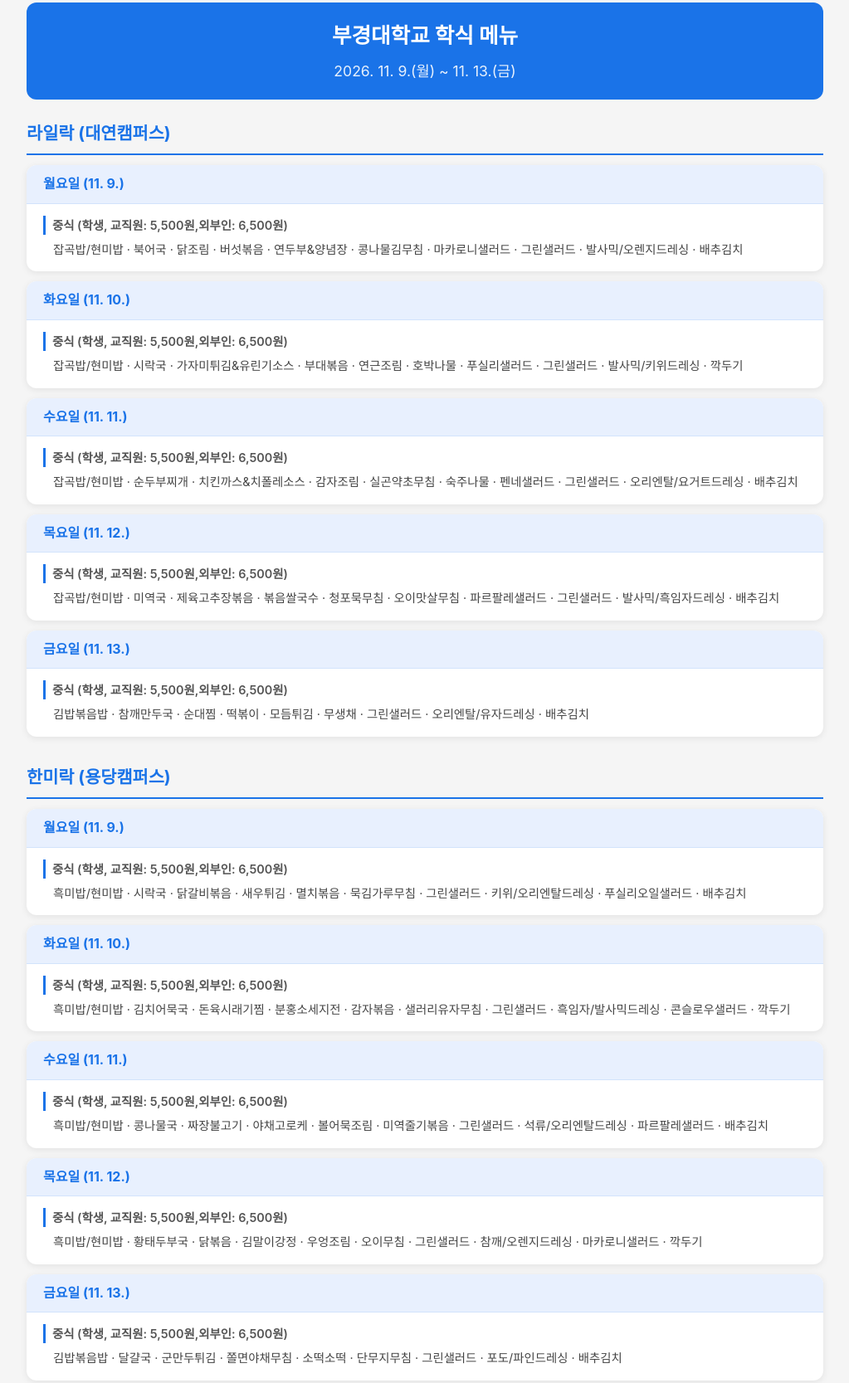
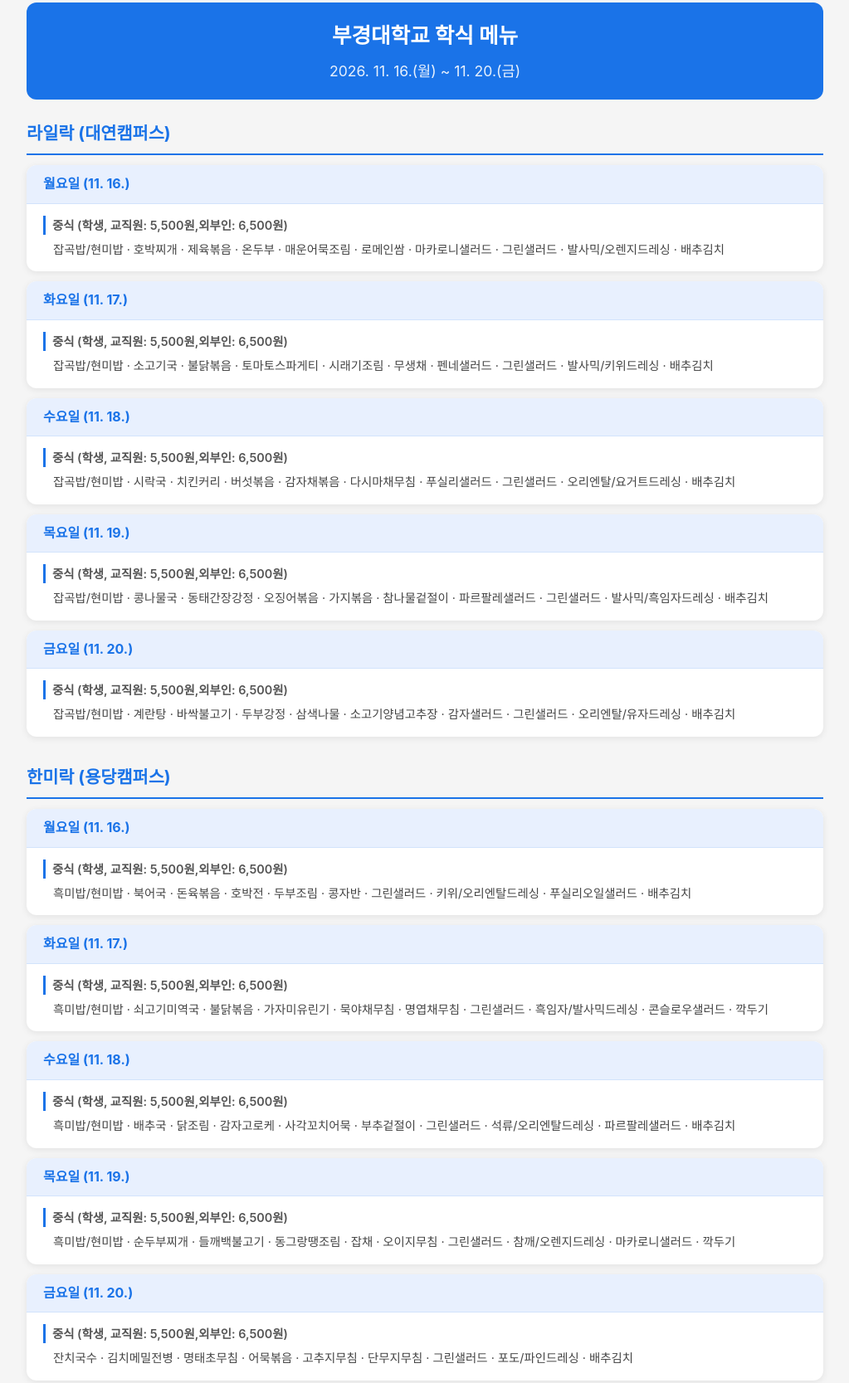
Before and after one commit to 0tae-87/pknu_lunch, a plain HTML site: page docs/index.html in a window 1280 px wide. Shown: the part 29-1696 px from the top of the page at 83% size, without its empty margins (128-1151 px from the left). Drawn offline with Linux system fonts and the light colour scheme.

Commit message:
Update meal menu

```diff
--- a/docs/index.html
+++ b/docs/index.html
@@ -3,7 +3,7 @@
 <head>
     <meta charset="UTF-8">
     <meta name="viewport" content="width=device-width, initial-scale=1.0">
-    <title>부경대 학식 메뉴 - 2026. 11. 9.(월) ~ 11. 13.(금)</title>
+    <title>부경대 학식 메뉴 - 2026. 11. 16.(월) ~ 11. 20.(금)</title>
     <style>
         * { margin: 0; padding: 0; box-sizing: border-box; }
         body {
@@ -87,52 +87,52 @@
     <div class="container">
         <header>
             <h1>부경대학교 학식 메뉴</h1>
-            <div class="date-range">2026. 11. 9.(월) ~ 11. 13.(금)</div>
+            <div class="date-range">2026. 11. 16.(월) ~ 11. 20.(금)</div>
         </header>
     <div class="restaurant-section">
         <h2 class="restaurant-title">라일락 (대연캠퍼스)</h2>
     <section class="day-section">
-        <div class="day-header">월요일 (11. 9.)</div>
+        <div class="day-header">월요일 (11. 16.)</div>
         <div class="day-content">
         <div class="meal-category">
             <div class="category-name">중식 (학생, 교직원: 5,500원,외부인: 6,500원)</div>
-            <div class="menu-text">잡곡밥/현미밥 · 북어국 · 닭조림 · 버섯볶음 · 연두부&양념장 · 콩나물김무침 · 마카로니샐러드 · 그린샐러드 · 발사믹/오렌지드레싱 · 배추김치</div>
+            <div class="menu-text">잡곡밥/현미밥 · 호박찌개 · 제육볶음 · 온두부 · 매운어묵조림 · 로메인쌈 · 마카로니샐러드 · 그린샐러드 · 발사믹/오렌지드레싱 · 배추김치</div>
         </div>
         </div>
     </section>
     <section class="day-section">
-        <div class="day-header">화요일 (11. 10.)</div>
+        <div class="day-header">화요일 (11. 17.)</div>
         <div class="day-content">
         <div class="meal-category">
             <div class="category-name">중식 (학생, 교직원: 5,500원,외부인: 6,500원)</div>
-            <div class="menu-text">잡곡밥/현미밥 · 시락국 · 가자미튀김&유린기소스 · 부대볶음 · 연근조림 · 호박나물 · 푸실리샐러드 · 그린샐러드 · 발사믹/키위드레싱 · 깍두기</div>
+            <div class="menu-text">잡곡밥/현미밥 · 소고기국 · 불닭볶음 · 토마토스파게티 · 시래기조림 · 무생채 · 펜네샐러드 · 그린샐러드 · 발사믹/키위드레싱 · 배추김치</div>
         </div>
         </div>
     </section>
     <section class="day-section">
-        <div class="day-header">수요일 (11. 11.)</div>
+        <div class="day-header">수요일 (11. 18.)</div>
         <div class="day-content">
         <div class="meal-category">
             <div class="category-name">중식 (학생, 교직원: 5,500원,외부인: 6,500원)</div>
-            <div class="menu-text">잡곡밥/현미밥 · 순두부찌개 · 치킨까스&치폴레소스 · 감자조림 · 실곤약초무침 · 숙주나물 · 펜네샐러드 · 그린샐러드 · 오리엔탈/요거트드레싱 · 배추김치</div>
+            <div class="menu-text">잡곡밥/현미밥 · 시락국 · 치킨커리 · 버섯볶음 · 감자채볶음 · 다시마채무침 · 푸실리샐러드 · 그린샐러드 · 오리엔탈/요거트드레싱 · 배추김치</div>
         </div>
         </div>
     </section>
     <section class="day-section">
-        <div class="day-header">목요일 (11. 12.)</div>
+        <div class="day-header">목요일 (11. 19.)</div>
         <div class="day-content">
         <div class="meal-category">
             <div class="category-name">중식 (학생, 교직원: 5,500원,외부인: 6,500원)</div>
-            <div class="menu-text">잡곡밥/현미밥 · 미역국 · 제육고추장볶음 · 볶음쌀국수 · 청포묵무침 · 오이맛살무침 · 파르팔레샐러드 · 그린샐러드 · 발사믹/흑임자드레싱 · 배추김치</div>
+            <div class="menu-text">잡곡밥/현미밥 · 콩나물국 · 동태간장강정 · 오징어볶음 · 가지볶음 · 참나물겉절이 · 파르팔레샐러드 · 그린샐러드 · 발사믹/흑임자드레싱 · 배추김치</div>
         </div>
         </div>
     </section>
     <section class="day-section">
-        <div class="day-header">금요일 (11. 13.)</div>
+        <div class="day-header">금요일 (11. 20.)</div>
         <div class="day-content">
         <div class="meal-category">
             <div class="category-name">중식 (학생, 교직원: 5,500원,외부인: 6,500원)</div>
-            <div class="menu-text">김밥볶음밥 · 참깨만두국 · 순대찜 · 떡볶이 · 모듬튀김 · 무생채 · 그린샐러드 · 오리엔탈/유자드레싱 · 배추김치</div>
+            <div class="menu-text">잡곡밥/현미밥 · 계란탕 · 바싹불고기 · 두부강정 · 삼색나물 · 소고기양념고추장 · 감자샐러드 · 그린샐러드 · 오리엔탈/유자드레싱 · 배추김치</div>
         </div>
         </div>
     </section>
@@ -140,47 +140,47 @@
     <div class="restaurant-section">
         <h2 class="restaurant-title">한미락 (용당캠퍼스)</h2>
     <section class="day-section">
-        <div class="day-header">월요일 (11. 9.)</div>
+        <div class="day-header">월요일 (11. 16.)</div>
         <div class="day-content">
         <div class="meal-category">
             <div class="category-name">중식 (학생, 교직원: 5,500원,외부인: 6,500원)</div>
-            <div class="menu-text">흑미밥/현미밥 · 시락국 · 닭갈비볶음 · 새우튀김 · 멸치볶음 · 묵김가루무침 · 그린샐러드 · 키위/오리엔탈드레싱 · 푸실리오일샐러드 · 배추김치</div>
+            <div class="menu-text">흑미밥/현미밥 · 북어국 · 돈육볶음 · 호박전 · 두부조림 · 콩자반 · 그린샐러드 · 키위/오리엔탈드레싱 · 푸실리오일샐러드 · 배추김치</div>
         </div>
         </div>
     </section>
     <section class="day-section">
-        <div class="day-header">화요일 (11. 10.)</div>
+        <div class="day-header">화요일 (11. 17.)</div>
         <div class="day-content">
         <div class="meal-category">
             <div class="category-name">중식 (학생, 교직원: 5,500원,외부인: 6,500원)</div>
-            <div class="menu-text">흑미밥/현미밥 · 김치어묵국 · 돈육시래기찜 · 분홍소세지전 · 감자볶음 · 샐러리유자무침 · 그린샐러드 · 흑임자/발사믹드레싱 · 콘슬로우샐러드 · 깍두기</div>
+            <div class="menu-text">흑미밥/현미밥 · 쇠고기미역국 · 불닭볶음 · 가자미유린기 · 묵야채무침 · 명엽채무침 · 그린샐러드 · 흑임자/발사믹드레싱 · 콘슬로우샐러드 · 깍두기</div>
         </div>
         </div>
     </section>
     <section class="day-section">
-        <div class="day-header">수요일 (11. 11.)</div>
+        <div class="day-header">수요일 (11. 18.)</div>
         <div class="day-content">
         <div class="meal-category">
             <div class="category-name">중식 (학생, 교직원: 5,500원,외부인: 6,500원)</div>
-            <div class="menu-text">흑미밥/현미밥 · 콩나물국 · 짜장불고기 · 야채고로케 · 볼어묵조림 · 미역줄기볶음 · 그린샐러드 · 석류/오리엔탈드레싱 · 파르팔레샐러드 · 배추김치</div>
+            <div class="menu-text">흑미밥/현미밥 · 배추국 · 닭조림 · 감자고로케 · 사각꼬치어묵 · 부추겉절이 · 그린샐러드 · 석류/오리엔탈드레싱 · 파르팔레샐러드 · 배추김치</div>
         </div>
         </div>
     </section>
     <section class="day-section">
-        <div class="day-header">목요일 (11. 12.)</div>
+        <div class="day-header">목요일 (11. 19.)</div>
         <div class="day-content">
         <div class="meal-category">
             <div class="category-name">중식 (학생, 교직원: 5,500원,외부인: 6,500원)</div>
-            <div class="menu-text">흑미밥/현미밥 · 황태두부국 · 닭볶음 · 김말이강정 · 우엉조림 · 오이무침 · 그린샐러드 · 참깨/오렌지드레싱 · 마카로니샐러드 · 깍두기</div>
+            <div class="menu-text">흑미밥/현미밥 · 순두부찌개 · 들깨백불고기 · 동그랑땡조림 · 잡채 · 오이지무침 · 그린샐러드 · 참깨/오렌지드레싱 · 마카로니샐러드 · 깍두기</div>
         </div>
         </div>
     </section>
     <section class="day-section">
-        <div class="day-header">금요일 (11. 13.)</div>
+        <div class="day-header">금요일 (11. 20.)</div>
         <div class="day-content">
         <div class="meal-category">
             <div class="category-name">중식 (학생, 교직원: 5,500원,외부인: 6,500원)</div>
-            <div class="menu-text">김밥볶음밥 · 달걀국 · 군만두튀김 · 쫄면야채무침 · 소떡소떡 · 단무지무침 · 그린샐러드 · 포도/파인드레싱 · 배추김치</div>
+            <div class="menu-text">잔치국수 · 김치메밀전병 · 명태초무침 · 어묵볶음 · 고추지무침 · 단무지무침 · 그린샐러드 · 포도/파인드레싱 · 배추김치</div>
         </div>
         </div>
     </section>
```
